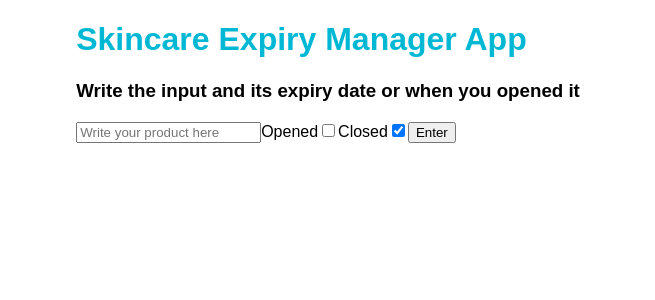
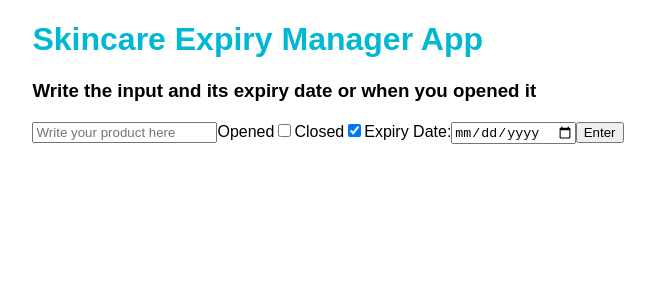
Before and after one commit to mariatens/skincare-tracker, a React (Create React App) app: page / in a window 1280 px wide. Both pictures are taken after a click on the checkbox 710 px from the left and 130 px from the top of the page. Shown: the top 300 px of the page, without its empty margins (312-967 px from the left). Built offline with nearby package versions, Linux system fonts and the light colour scheme.

Commit message:
Have expiry date show, but the isostring not working

```diff
--- a/src/components/InputBar.tsx
+++ b/src/components/InputBar.tsx
@@ -39,10 +39,10 @@ export function InputBar(props: InputBarProps): JSX.Element{
           </label>
       </>
     )}
-    {(props.closed && props.expiryDate) &&
+    {props.closed &&
         (<label>
             Expiry Date:
-            <input type="date" value = {props.expiryDate.toISOString().substring(0, 10)} onSelect = {props.handleExpiryDate}/>
+            <input type="date" value = {props.expiryDate?.toISOString().substring(0, 10)} onSelect = {props.handleExpiryDate}/>
           </label>
         )
         }
```
